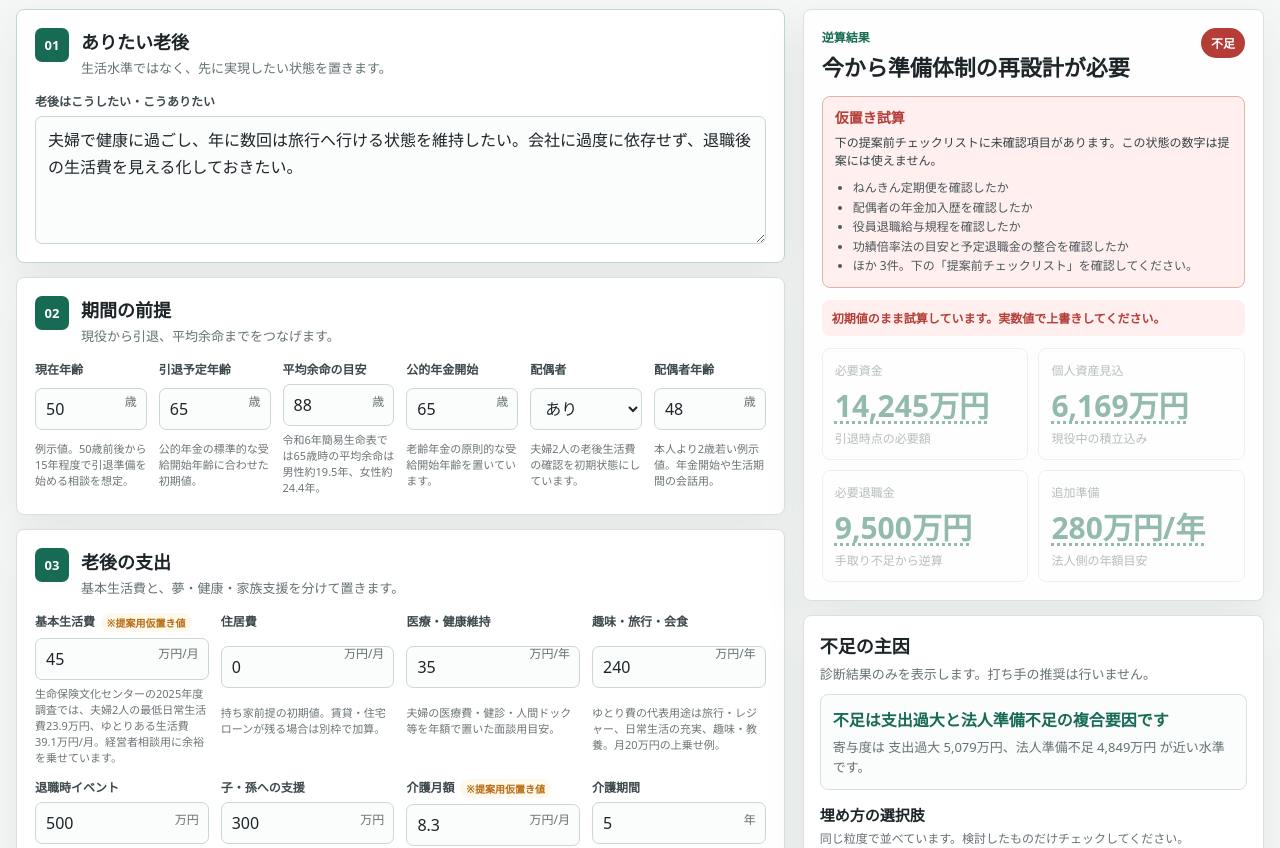
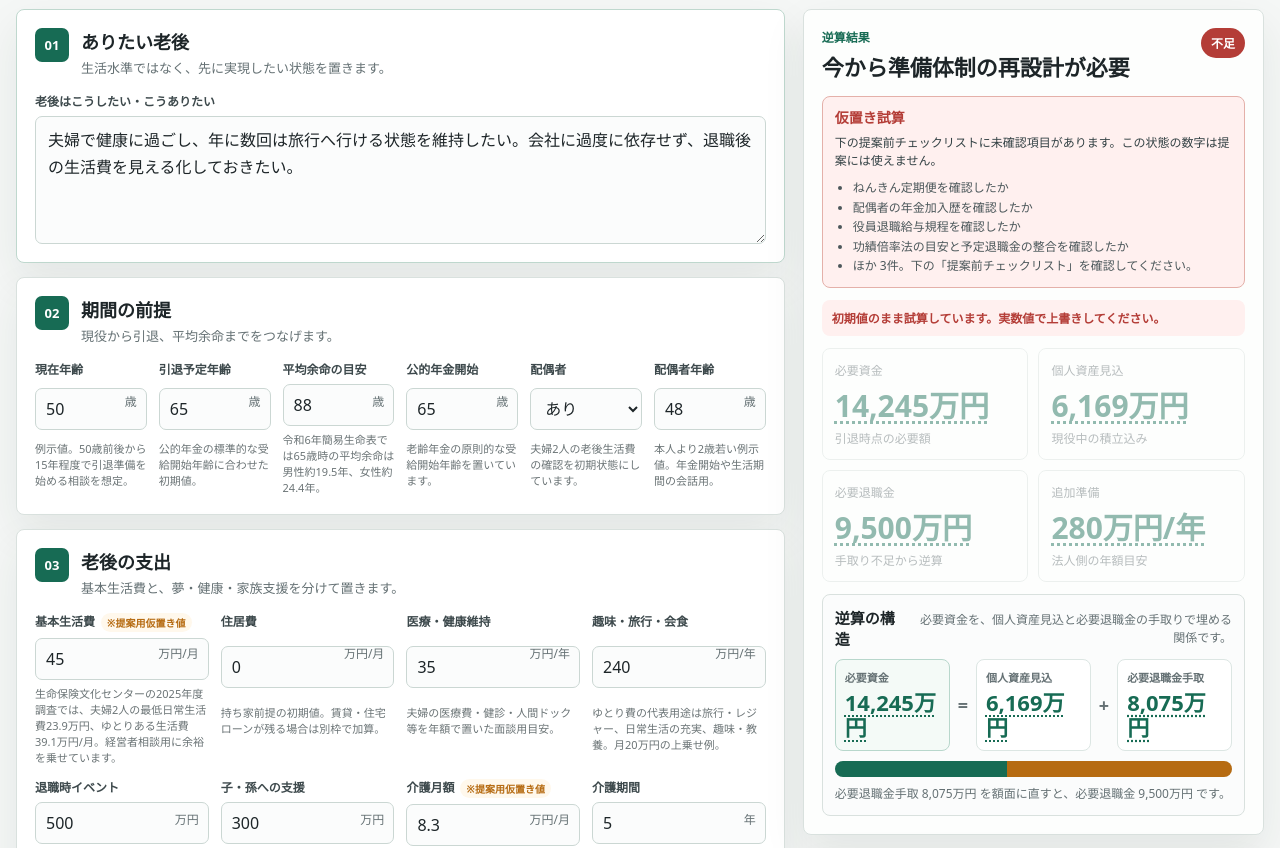
Before and after one commit to takatrp/second-life-planner, a plain HTML site: page index.html in a window 1280 px wide. Shown: the part 92-940 px from the top of the page. Drawn offline with Linux system fonts and the light colour scheme.

Commit message:
Show retirement funding equation

```diff
--- a/app.js
+++ b/app.js
@@ -370,6 +370,7 @@ function renderSummary(result) {
   setHtml("personalAtRetire", calcValueHtml(yen(result.personalAtRetire), "personalAtRetire"));
   setHtml("requiredRetirementPay", calcValueHtml(yen(result.requiredGrossRetirementPay), "requiredRetirementPay"));
   setHtml("annualPreparation", calcValueHtml(`${yen(result.annualAdditionalPreparation)}/年`, "annualPreparation"));
+  renderReverseEquation(result);
 
   const statusTitle = document.getElementById("statusTitle");
   const statusPill = document.getElementById("statusPill");
@@ -387,6 +388,26 @@ function renderSummary(result) {
     statusPill.textContent = "不足";
     statusPill.classList.add("bad");
   }
+}
+
+function renderReverseEquation(result) {
+  const need = Math.max(0, result.requiredCapital);
+  const personalApplied = Math.min(Math.max(0, result.personalAtRetire), need);
+  const retirementNet = Math.max(0, result.requiredNetFromCompany);
+  const personalShare = need > 0 ? (personalApplied / need) * 100 : 0;
+  const retirementShare = need > 0 ? (retirementNet / need) * 100 : 0;
+  const surplusPersonal = Math.max(0, result.personalAtRetire - need);
+
+  setHtml("equationNeed", calcValueHtml(yen(need), "requiredCapital"));
+  setHtml("equationPersonal", calcValueHtml(yen(personalApplied), "personalAtRetire"));
+  setHtml("equationRetirementNet", calcValueHtml(yen(retirementNet), "requiredRetirementPay"));
+  document.getElementById("equationPersonalBar").style.width = `${clamp(personalShare, 0, 100)}%`;
+  document.getElementById("equationRetirementBar").style.width = `${clamp(retirementShare, 0, 100)}%`;
+
+  const note = surplusPersonal > 0
+    ? `個人資産見込は必要資金を ${yen(surplusPersonal)} 上回るため、必要退職金手取は0円です。`
+    : `必要退職金手取 ${yen(retirementNet)} を額面に直すと、必要退職金 ${yen(result.requiredGrossRetirementPay)} です。`;
+  setText("equationNote", note);
 }
 
 function openCalculationBreakdown(key) {
--- a/index.html
+++ b/index.html
@@ -418,6 +418,33 @@
             <small>法人側の年額目安</small>
           </article>
         </div>
+        <div class="reverse-equation" aria-label="必要資金の逆算構造">
+          <div class="reverse-equation__title">
+            <h3>逆算の構造</h3>
+            <p>必要資金を、個人資産見込と必要退職金の手取りで埋める関係です。</p>
+          </div>
+          <div class="equation-row">
+            <div class="equation-term equation-term--need">
+              <span>必要資金</span>
+              <strong id="equationNeed">-</strong>
+            </div>
+            <b>=</b>
+            <div class="equation-term">
+              <span>個人資産見込</span>
+              <strong id="equationPersonal">-</strong>
+            </div>
+            <b>+</b>
+            <div class="equation-term">
+              <span>必要退職金手取</span>
+              <strong id="equationRetirementNet">-</strong>
+            </div>
+          </div>
+          <div class="equation-bar" aria-hidden="true">
+            <span class="equation-bar__personal" id="equationPersonalBar"></span>
+            <span class="equation-bar__retirement" id="equationRetirementBar"></span>
+          </div>
+          <p class="equation-note" id="equationNote">-</p>
+        </div>
       </section>
 
       <section class="action-panel choice-panel">
--- a/styles.css
+++ b/styles.css
@@ -602,6 +602,107 @@ footer.mk-mini a {
   word-break: keep-all;
 }
 
+.reverse-equation {
+  margin-top: 12px;
+  border: 1px solid var(--line);
+  border-radius: 8px;
+  padding: 12px;
+  background: #fbfcfc;
+}
+
+.reverse-equation__title {
+  display: flex;
+  justify-content: space-between;
+  gap: 12px;
+  align-items: baseline;
+  margin-bottom: 10px;
+}
+
+.reverse-equation__title h3 {
+  margin: 0;
+  font-size: 15px;
+}
+
+.reverse-equation__title p {
+  margin: 0;
+  color: var(--muted);
+  font-size: 12px;
+  line-height: 1.5;
+  text-align: right;
+}
+
+.equation-row {
+  display: grid;
+  grid-template-columns: minmax(0, 1fr) auto minmax(0, 1fr) auto minmax(0, 1fr);
+  gap: 8px;
+  align-items: stretch;
+}
+
+.equation-row > b {
+  display: grid;
+  place-items: center;
+  color: var(--muted);
+  font-size: 18px;
+}
+
+.equation-term {
+  border: 1px solid #dce6e3;
+  border-radius: 8px;
+  padding: 9px;
+  background: var(--surface);
+  min-width: 0;
+}
+
+.equation-term span {
+  display: block;
+  color: var(--muted);
+  font-size: 11px;
+  font-weight: 800;
+}
+
+.equation-term strong {
+  display: block;
+  margin-top: 5px;
+  color: var(--green);
+  font-size: clamp(17px, 2.2vw, 22px);
+  line-height: 1.15;
+}
+
+.equation-term--need {
+  border-color: #b8d7cc;
+  background: #f4faf7;
+}
+
+.equation-bar {
+  display: flex;
+  width: 100%;
+  height: 16px;
+  overflow: hidden;
+  border-radius: 999px;
+  margin-top: 10px;
+  background: #edf2f0;
+}
+
+.equation-bar span {
+  display: block;
+  min-width: 0;
+}
+
+.equation-bar__personal {
+  background: var(--green);
+}
+
+.equation-bar__retirement {
+  background: var(--amber);
+}
+
+.equation-note {
+  margin: 8px 0 0;
+  color: var(--muted);
+  font-size: 12px;
+  line-height: 1.55;
+}
+
 .calc-link {
   appearance: none;
   border: 0;
@@ -924,9 +1025,23 @@ canvas {
   .field-grid.compact,
   .asset-group .field-grid,
   .kpi-grid,
+  .equation-row,
   .scenario-grid,
   .option-grid {
     grid-template-columns: 1fr;
+  }
+
+  .equation-row > b {
+    min-height: 20px;
+  }
+
+  .reverse-equation__title {
+    display: block;
+  }
+
+  .reverse-equation__title p {
+    margin-top: 4px;
+    text-align: left;
   }
 
   .chart-title {
```
